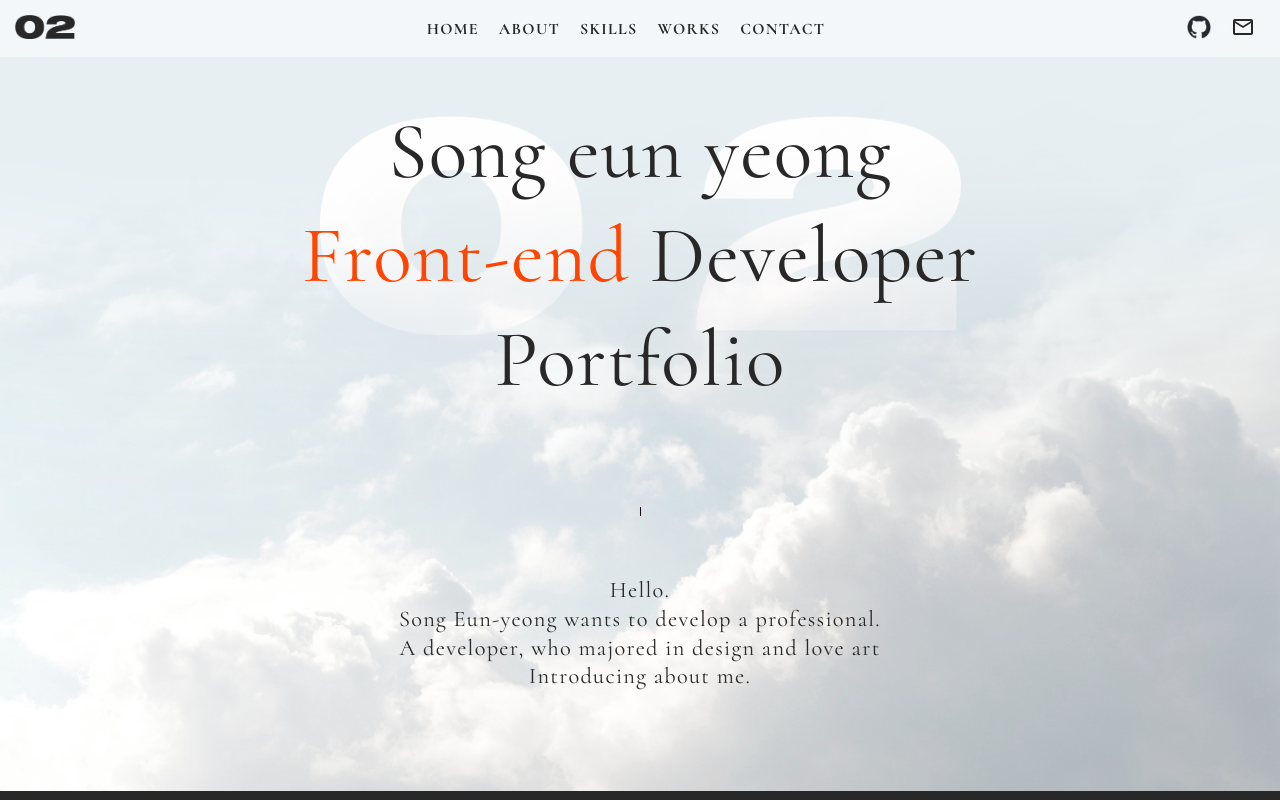
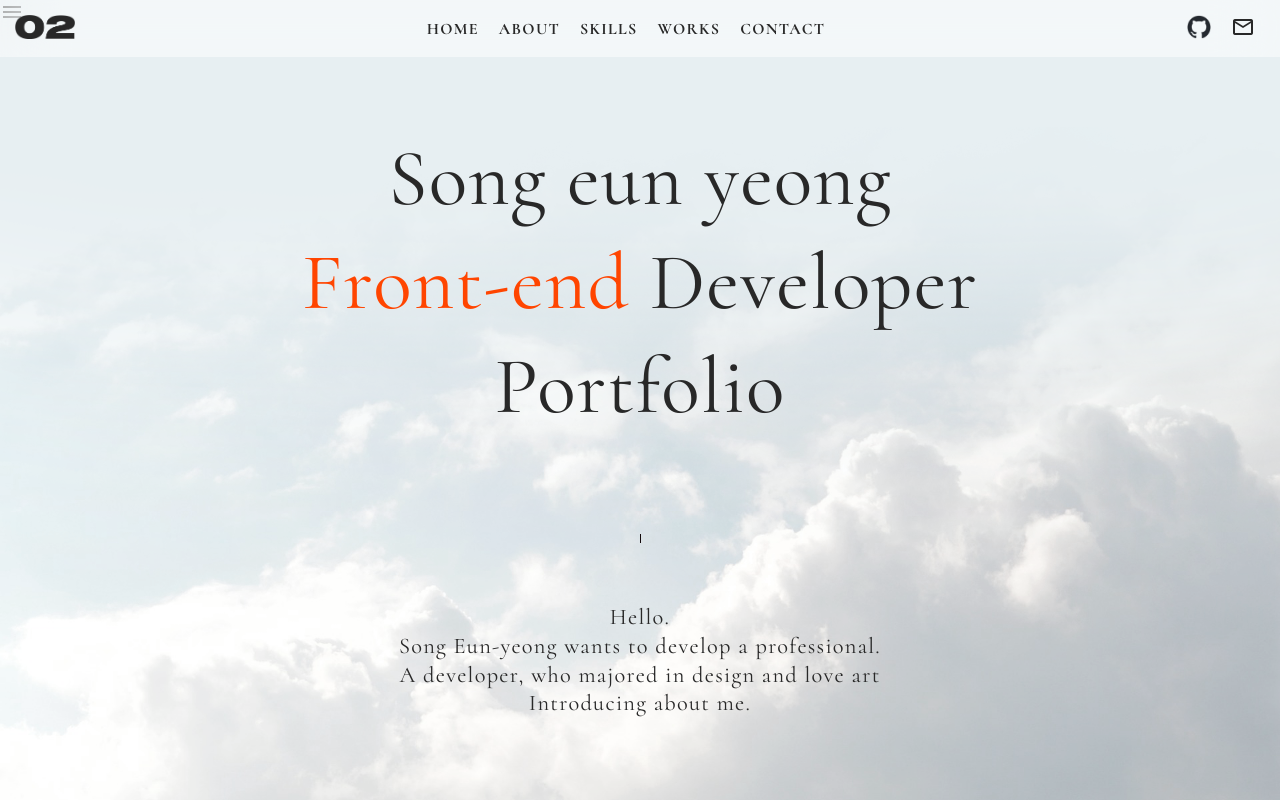
Before and after one commit to issoul/profile_02, a plain HTML site: page index.html in a window 1280 px wide. Shown: the top 800 px of the page. Drawn offline with nearby package versions, Linux system fonts and the light colour scheme.

Commit message:
Update index.html

```diff
--- a/index.html
+++ b/index.html
@@ -28,7 +28,7 @@
         }
     </style>
 </head>
-<body data-pageid="about">
+<body data-pageid="portfolio">
     <div class="wrap" style="opacity: 1; width: 100%;">
         <header class="header_wrap">
             <div class="logo">
@@ -54,6 +54,11 @@
                 </ul>
             </div>
         </header>
+        <div class="hamburger">
+            <span class="material-symbols-outlined">
+                menu
+            </span>
+        </div>
 
         <main>
 
```
